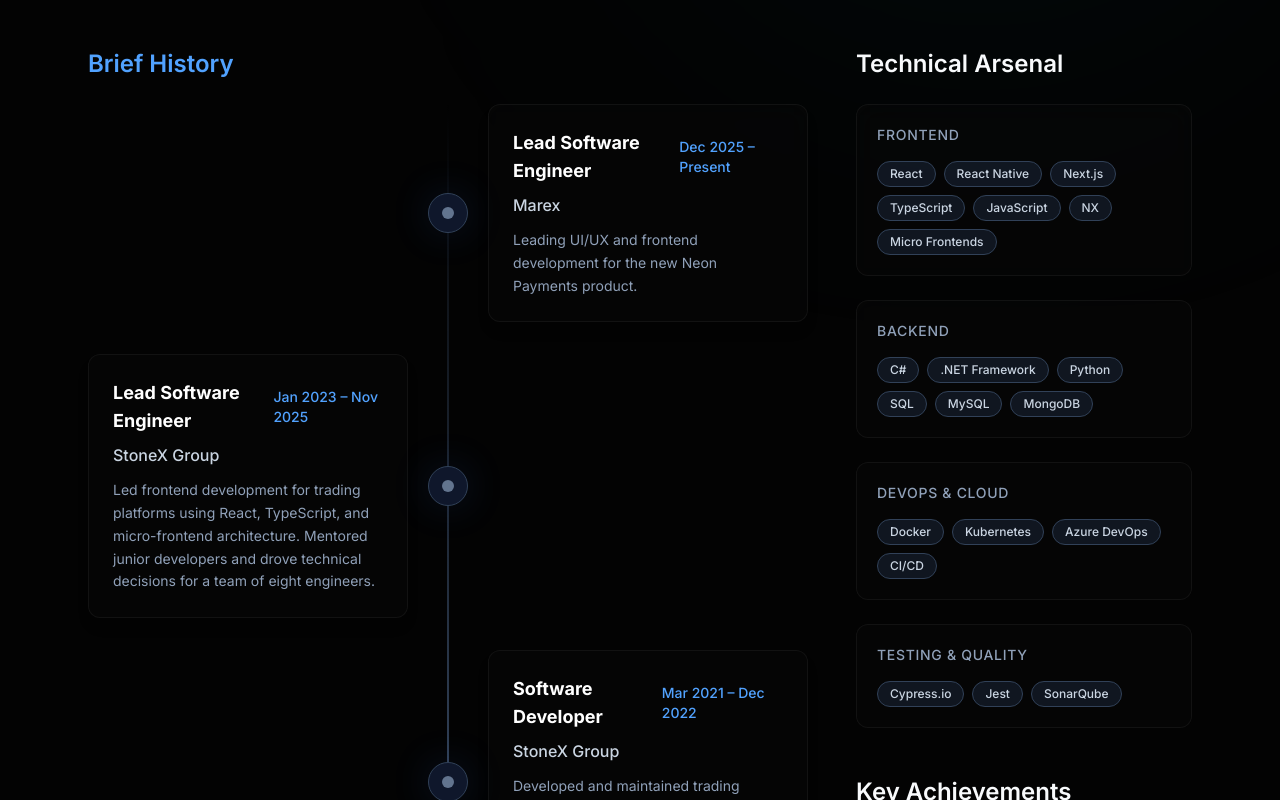
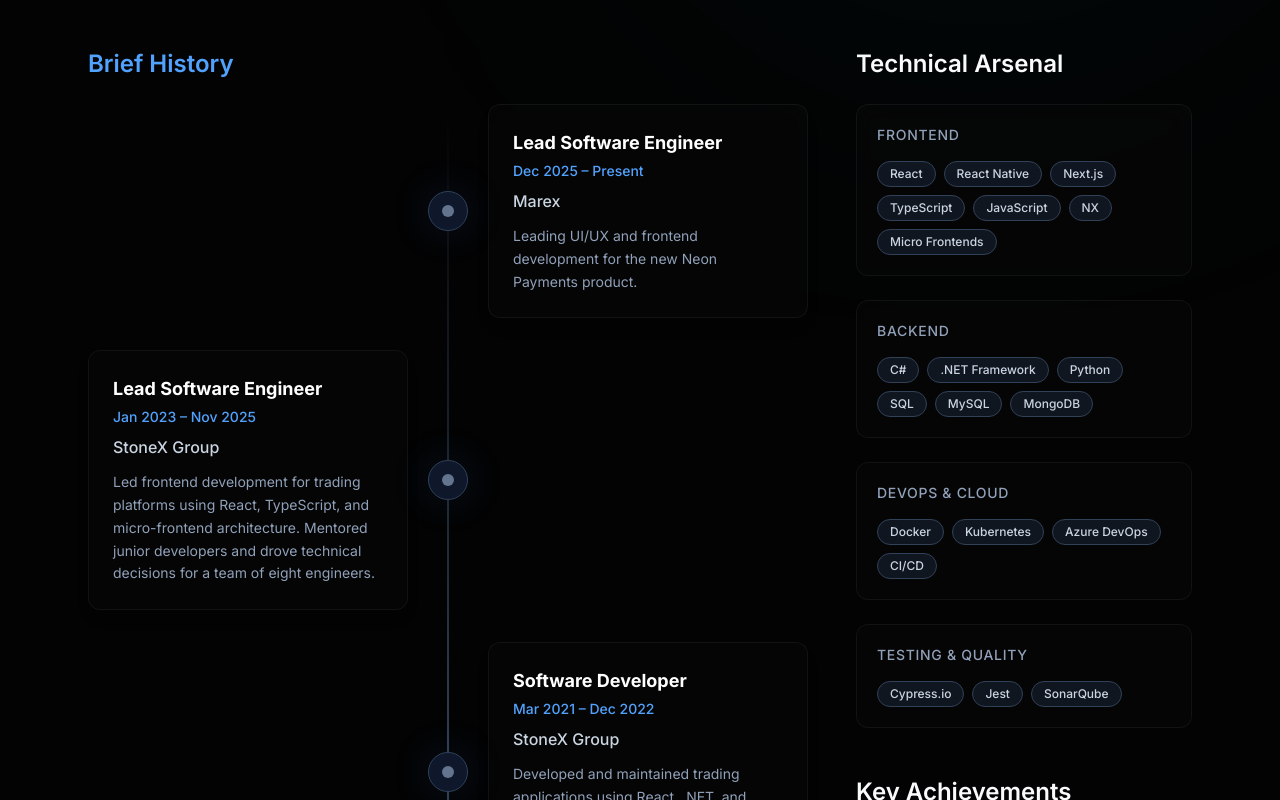
Before and after one commit to devBarbar/barbar.dev, a Next.js app: page /en in a window 1280 px wide. Shown: the part 980-1780 px from the top of the page. Built offline with nearby package versions, Linux system fonts and the light colour scheme.

Commit message:
fix: prevent localized timeline overlap

```diff
--- a/components/About.tsx
+++ b/components/About.tsx
@@ -46,9 +46,9 @@ export default function About({ locale }: { locale: Locale }) {
                                         <div className="w-3 h-3 bg-current rounded-full"></div>
                                     </div>
                                     <div className="w-[calc(100%-4rem)] md:w-[calc(50%-2.5rem)] glass p-6 rounded-xl shadow-lg border-slate-800 transition-all hover:border-slate-600 hover:shadow-blue-900/10 hover:-translate-y-1">
-                                        <div className="flex flex-col md:flex-row md:items-center justify-between mb-2">
-                                            <h4 className="font-bold text-lg text-white">{exp.role}</h4>
-                                            <time className="text-sm font-medium text-blue-400">{exp.period}</time>
+                                        <div className="mb-2 flex min-w-0 flex-col items-start gap-1">
+                                            <h4 className="break-words text-lg font-bold text-white">{exp.role}</h4>
+                                            <time className="whitespace-nowrap text-sm font-medium text-blue-400">{exp.period}</time>
                                         </div>
                                         <div className="text-slate-300 font-medium mb-3">{exp.company}</div>
                                         <p className="text-slate-400 text-sm leading-relaxed">{exp.description}</p>
```
